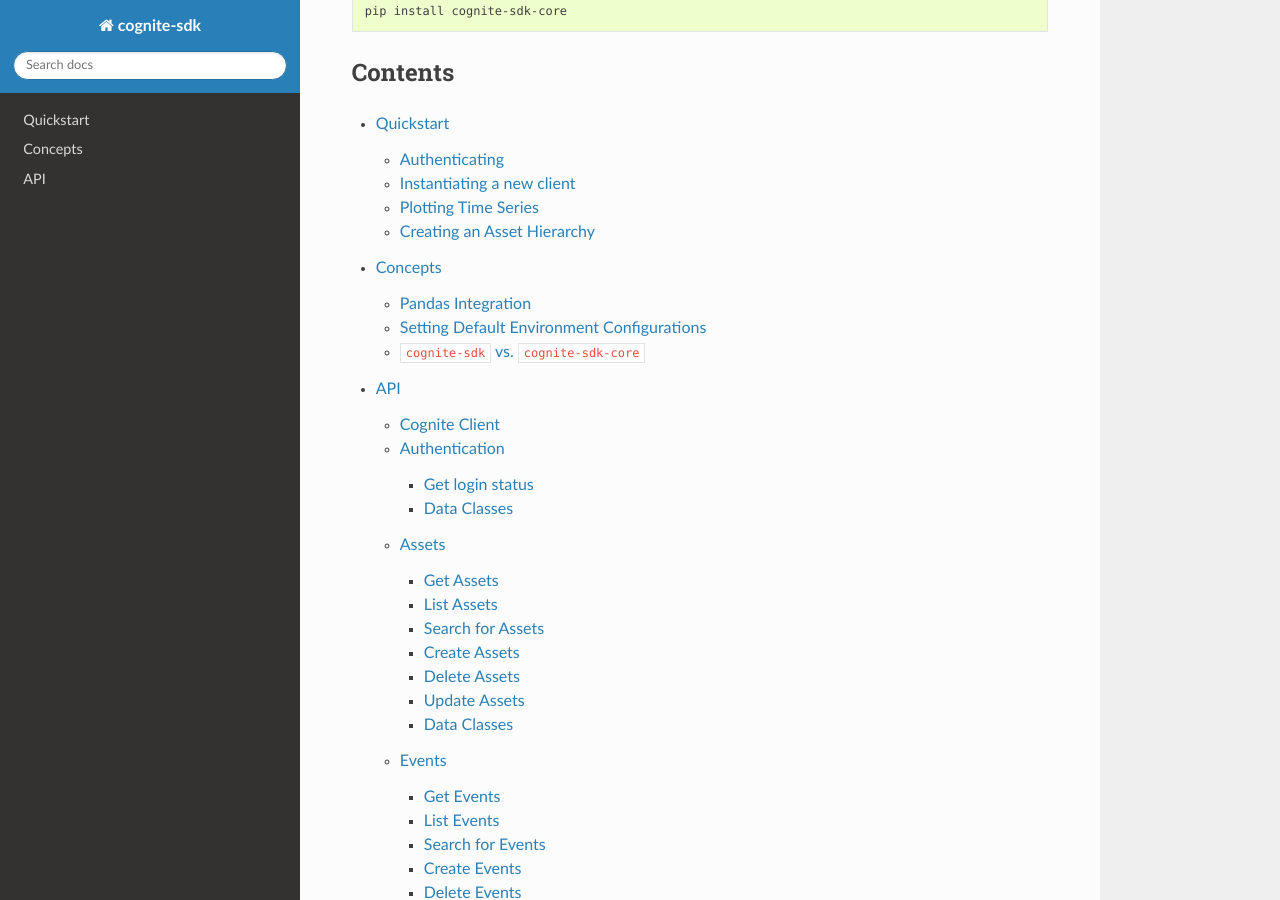
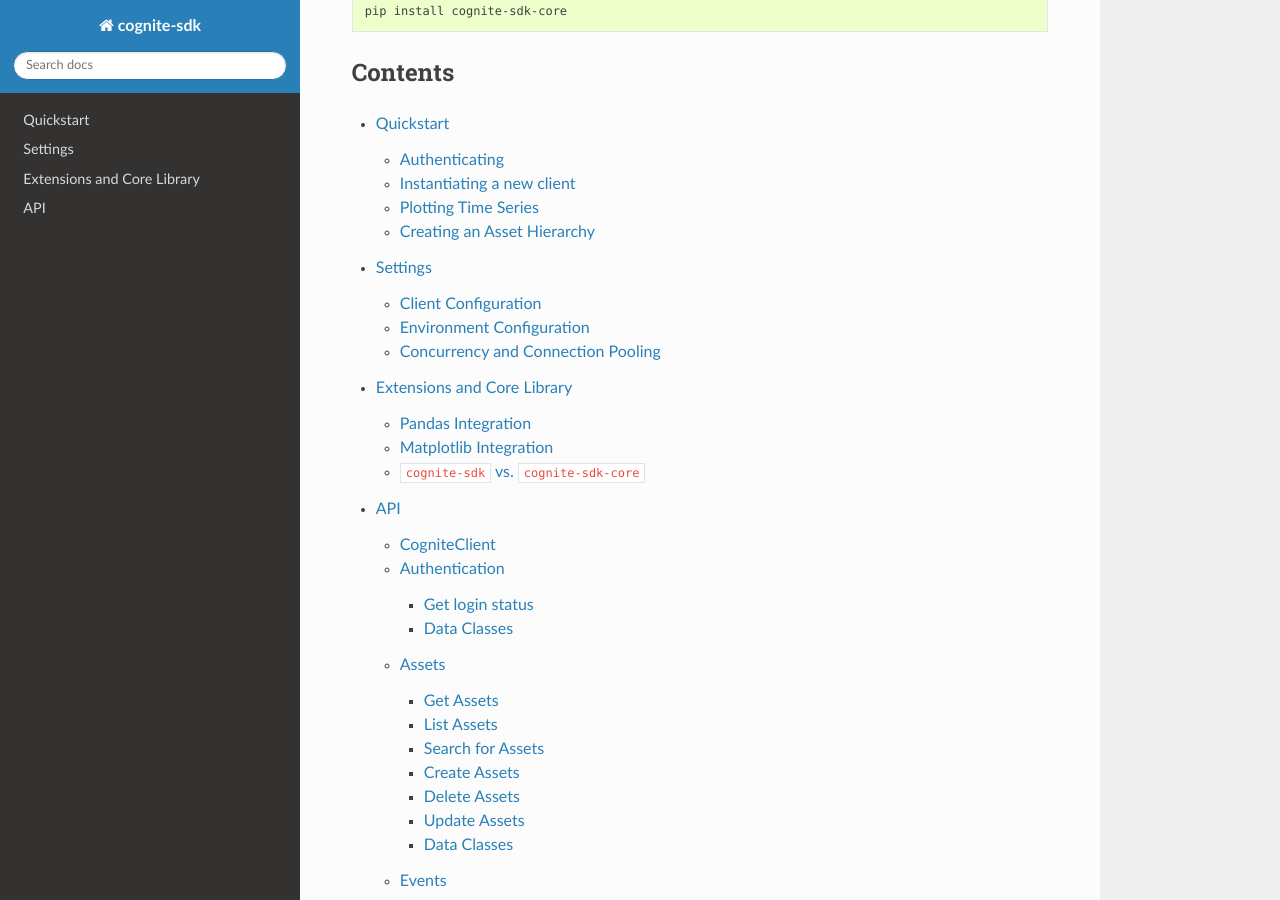
Before and after one commit to cognitedata/cognite-sdk-python, a Sphinx documentation site: the page built from docs/source/index.rst, in a window 1280 px wide and 900 px high, scrolled down 605 px. Built offline with Sphinx 7.4.7 and the Read the Docs theme 2.0.0, drawn with Linux system fonts in a browser that asks for light colours; some of the changed lines change nothing that is shown.

Commit message:
Update docs

```diff
--- a/docs/source/cognite.rst
+++ b/docs/source/cognite.rst
@@ -27,7 +27,7 @@
     >>> c = CogniteClient()
     >>> status = c.login.status()
 
-Read more about the `Cognite Client`_ and what functionality it exposes below.
+Read more about the `CogniteClient`_ and what functionality it exposes below.
 
 Plotting Time Series
 --------------------
@@ -116,18 +116,16 @@
     ...     assets_may_have_been_posted = e.may_have_been_posted
     ...     assets_not_posted = e.not_posted
 
-Concepts
+Settings
 ========
-Pandas Integration
-------------------
-This library is tightly integrated with the `pandas <https://pandas.pydata.org/pandas-docs/stable/>`_ library.
-This means that you can use the :code:`.to_pandas()` method on pretty much any object and get a pandas data frame
-describing the data.
+Client Configuration
+--------------------
+Configuration arguments can be passed directly to the :code:`CogniteClient` constructor. This will allow you to configure
+things such as the base url of your requests and additional headers. For an exhaustive list of what can be configured,
+see the `CogniteClient`_ class definition.
 
-This is particularly useful when working with time series data and tabular data from the Raw API.
-
-Setting Default Environment Configurations
-------------------------------------------
+Environment Configuration
+-------------------------
 Default configurations may be set using the following environment variables
 
 .. code:: bash
@@ -140,19 +138,54 @@
     $ export COGNITE_MAX_CONNECTION_POOL_SIZE = <number-of-connections-in-pool>
     $ export COGNITE_DISABLE_GZIP = "1"
 
+Concurrency and Connection Pooling
+----------------------------------
+This library does not expose any API limits to the user. If your request exceeds API limits the SDK will split your
+request into chunks and perform the sub-requests in parallell. In order to control how many concurrent requests you send
+to the API, you can either pass the :code:`max_workers` attribute when instantiating the :code:`CogniteClient` or set the
+environment variable :code:`COGNITE_MAX_WORKERS`.
+
+If you have are working with multiple instances of :code:`CogniteClient`, these will all share the same connection pool.
+So if you have many of these, you may want to increase the max connection pool size in order to reuse connections if
+performing a large amount of concurrent requests. You can increase the connection pool size by setting the environment
+variable :code:`COGNITE_MAX_CONNECTION_POOL_SIZE`.
+
+Extensions and Core Library
+============================
+Pandas Integration
+------------------
+The SDK is tightly integrated with the `pandas <https://pandas.pydata.org/pandas-docs/stable/>`_ library.
+This means that you can use the :code:`.to_pandas()` method on pretty much any object and get a pandas data frame
+describing the data.
+
+This is particularly useful when working with time series data and tabular data from the Raw API.
+
+Matplotlib Integration
+----------------------
+You can use the `.plot()` method on any time series or datapoints result the SDK returns. This method takes keyword
+arguments which are passed on to the underlying matplotlib plot function, allowing you to configure things such as the
+size and layout of your plots.
+
+This matplotlib extension is not supported out-of-the-box; it requires you to install the package manually
+
+.. :code:: bash
+
+    $ pip install matplotlib
+
 :code:`cognite-sdk` vs. :code:`cognite-sdk-core`
 ------------------------------------------------
+Sometimes, your application does not require the functionality that these heavy dependencies gives you. In that case
+you will want to install the core library.
+
 The two libraries are exactly the same, except that :code:`cognite-sdk-core` does not specify :code:`pandas`
 or :code:`numpy` as dependencies. This means that :code:`cognite-sdk-core` will have only a subset
 of the features available through the :code:`cognite-sdk` package. If you attempt to use functionality
 that :code:`cognite-sdk-core` does not support, a :code:`CogniteImportError` will be raised.
 
-This is useful if you do not want to include those heavy dependencies in your project.
-
 API
 ===
-Cognite Client
---------------
+CogniteClient
+-------------
 .. autoclass:: cognite.client.CogniteClient
     :members:
     :member-order: bysource
```
